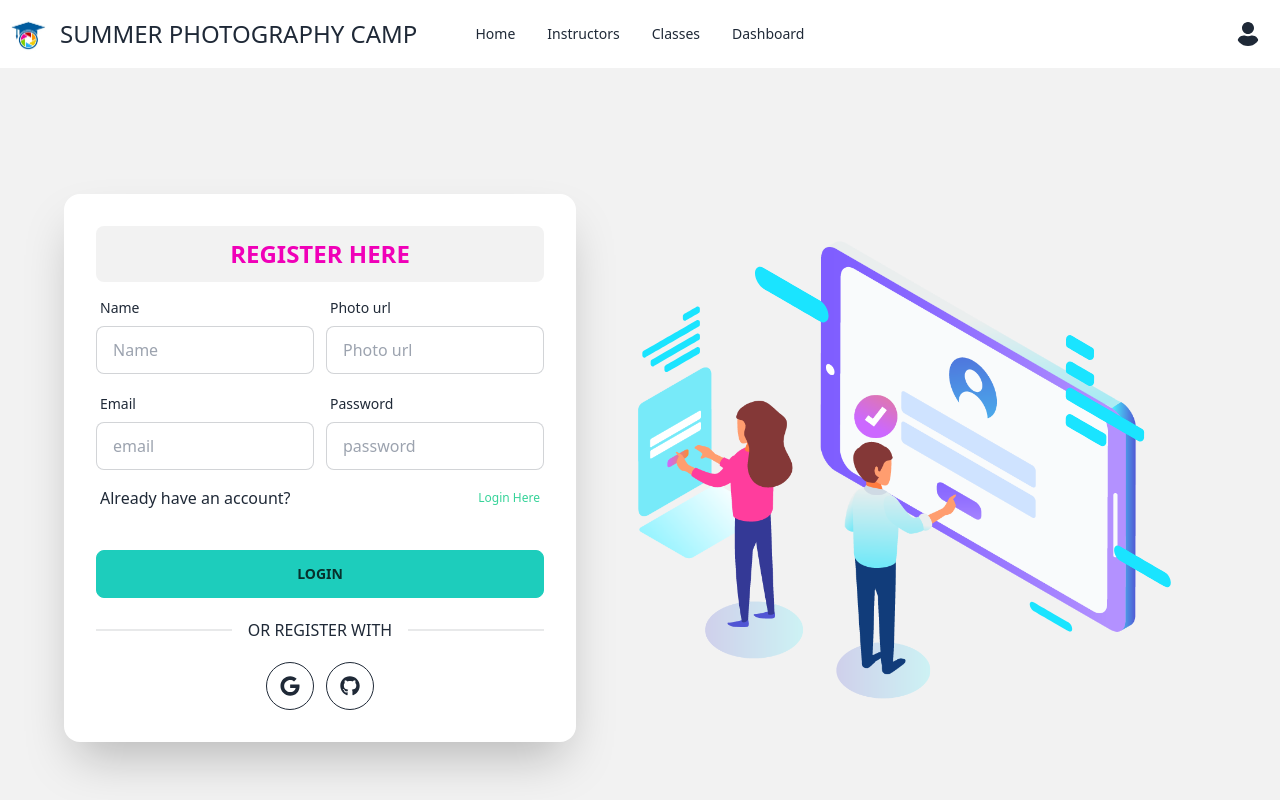
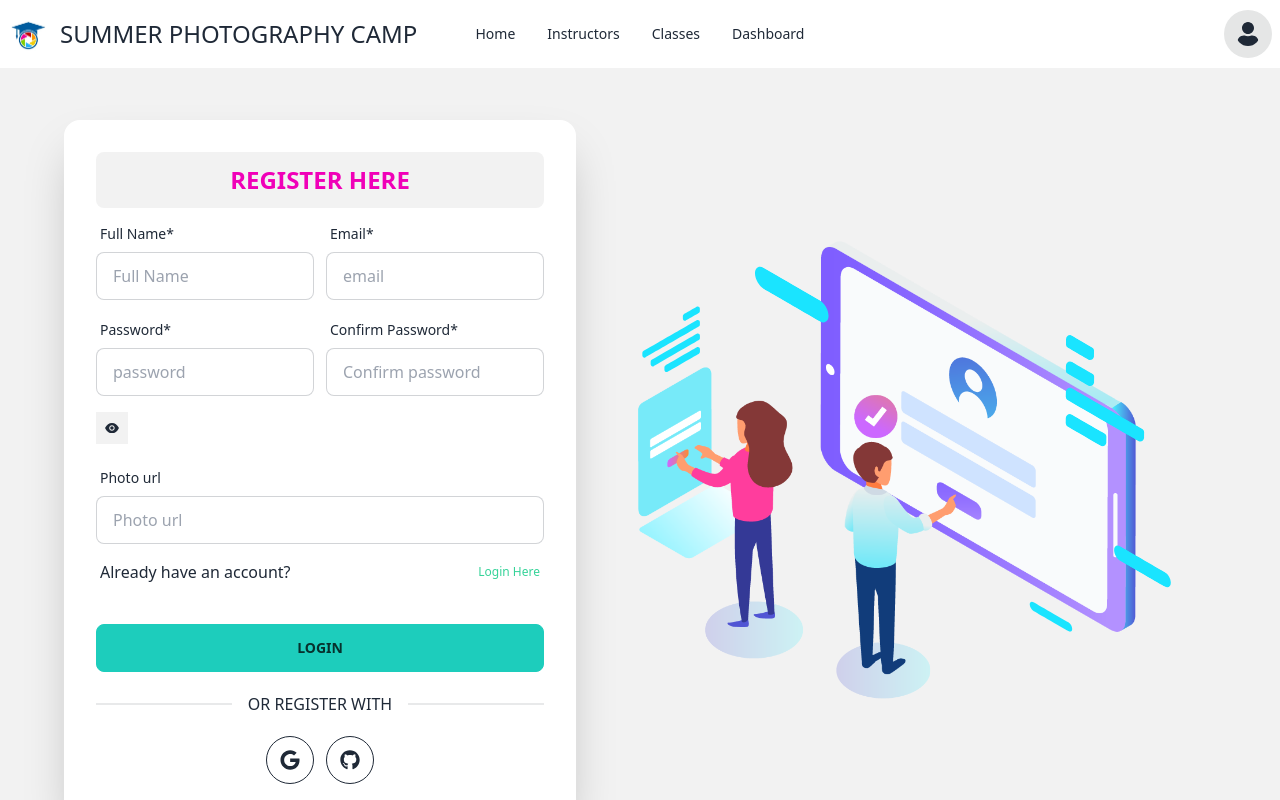
Before and after one commit to md-rasel-mahmud/summer-photography-camp-client, a React (Vite) app: page /register in a window 1280 px wide. Shown: the top 800 px of the page. Built offline with nearby package versions, Linux system fonts and the light colour scheme; no server answers.

Commit message:
Manually Login, Register done

```diff
--- a/src/components/Navbar.jsx
+++ b/src/components/Navbar.jsx
@@ -1,10 +1,12 @@
 import { Link } from "react-router-dom";
 import { FaUser } from "react-icons/fa";
-import logo from '../assets/logo.png'
+import logo from "../assets/logo.png";
+import { useContext } from "react";
+import { AuthContext } from "../providers/AuthProvider";
 
 const Navbar = () => {
   // create a navigation variable and store here all navigation menu for no repetition
-  const user = false;
+  const { user, logout } = useContext(AuthContext);
   const navigation = (
     <>
       <li>
@@ -51,7 +53,9 @@ const Navbar = () => {
         </div>
         <div className="flex flex-col md:flex-row justify-center text-center gap-3 items-center">
           <img className="w-10" src={logo} alt="logo" />
-            <Link className="text-2xl uppercase" to={'/'}>Summer Photography Camp</Link>
+          <Link className="text-2xl uppercase" to={"/"}>
+            Summer Photography Camp
+          </Link>
         </div>
       </div>
       <div className="navbar-center hidden lg:flex">
@@ -59,12 +63,18 @@ const Navbar = () => {
       </div>
       {/* TODO: added toggle to change night mode dark mode */}
       <div className="navbar-end">
+        <div className="bg-base-300 flex gap-2 items-center rounded-full">
+          {user?.displayName && (
+            <p className="uppercase pl-2 font-semibold text-accent">
+              {user?.displayName}
+            </p>
+          )}
           <div className="dropdown dropdown-end">
             <label tabIndex={0} className="btn btn-ghost btn-circle avatar">
               <div className="rounded-full">
-              {user ? (
+                {user?.photoURL ? (
                   <div className="w-10">
-                  <img src="https://daisyui.com/images/stock/photo-1534528741775-53994a69daeb.jpg" />
+                    <img src={user?.photoURL} />
                   </div>
                 ) : (
                   <div className="text-2xl">
@@ -78,15 +88,31 @@ const Navbar = () => {
               className="mt-3 p-2 shadow menu menu-sm dropdown-content bg-base-100 rounded-box w-52 z-50"
             >
               {user && (
+                <>
+                  <li>
+                    <a>{user?.email}</a>
+                  </li>
                   <li>
                     <Link className="justify-between">
                       Profile
                       <span className="badge">New</span>
                     </Link>
                   </li>
+                </>
               )}
-            <li>{user ? <button className="btn-error">Logout</button> : <Link to={'/login'} className="bg-base-300">Login</Link>}</li>
+              <li>
+                {user ? (
+                  <button onClick={() => logout()} className="btn-error">
+                    Logout
+                  </button>
+                ) : (
+                  <Link to={"/login"} className="bg-base-300">
+                    Login
+                  </Link>
+                )}
+              </li>
             </ul>
+          </div>
         </div>
       </div>
     </div>
--- a/src/firebase/firebase.config.js
+++ b/src/firebase/firebase.config.js
@@ -14,5 +14,5 @@ const firebaseConfig = {
 };
 
 // Initialize Firebase
-const app = initializeApp(firebaseConfig);
-export default app;
+const firebaseApp = initializeApp(firebaseConfig);
+export default firebaseApp;
--- a/src/pages/Login.jsx
+++ b/src/pages/Login.jsx
@@ -3,14 +3,35 @@ import Lottie from "lottie-react";
 import loginAnimation from "../assets/login-animation.json";
 import { useForm } from "react-hook-form";
 import { FaGithub, FaGoogle } from "react-icons/fa";
-import { Link } from "react-router-dom";
+import { AiFillEye, AiFillEyeInvisible } from "react-icons/ai";
+import { Link, useNavigate } from "react-router-dom";
+import { useContext, useState } from "react";
+import { AuthContext } from "../providers/AuthProvider";
 const Login = () => {
+  const {loginWithEmailPass} = useContext(AuthContext)
+  const [showHidePass, setShowHidePass] = useState(false);
+
   const {
     register,
     handleSubmit,
     formState: { errors },
   } = useForm();
-  const onSubmit = (data) => console.log(data);
+
+  const navigate = useNavigate()
+  // handle submit form
+  const onSubmit = (data) => {
+    console.log(data)
+
+    const {email, password} = data;
+
+    loginWithEmailPass(email, password)
+    .then((result) => {
+      const user = result.user;
+      navigate('/')
+      console.log(user);
+    })
+
+  };
 
   return (
     <div>
@@ -22,7 +43,9 @@ const Login = () => {
 
           <div className="card flex-shrink-0 w-full max-w-sm shadow-2xl bg-base-100">
             <form onSubmit={handleSubmit(onSubmit)} className="card-body">
-                <h2 className="text-2xl text-secondary text-center font-bold uppercase bg-base-200 py-3 rounded-lg">Login Here</h2>
+              <h2 className="text-2xl text-secondary text-center font-bold uppercase bg-base-200 py-3 rounded-lg">
+                Login Here
+              </h2>
               <div className="form-control">
                 <label className="label">
                   <span className="label-text">Email</span>
@@ -39,18 +62,34 @@ const Login = () => {
                   <span className="label-text">Password</span>
                 </label>
                 <input
-                  type="text"
+                  type={showHidePass ? "text" : "password"}
                   placeholder="password"
                   className="input input-bordered"
                   {...register("password", { required: true })}
                 />
-                <label className="label">
-                    Don't have an account?
-                  <Link to="/register" className="label-text-alt link link-hover text-success">
-                    Register Here
-                  </Link>
-                </label>
+                <div className="flex gap-2 my-2 rounded-lg">
+                  <button
+                    type="button"
+                    onClick={() => setShowHidePass(!showHidePass)}
+                    className="p-2 bg-base-200"
+                  >
+                    {showHidePass ? (
+                      <AiFillEyeInvisible></AiFillEyeInvisible>
+                    ) : (
+                      <AiFillEye></AiFillEye>
+                    )}
+                  </button>
+                </div>
               </div>
+              <label className="label">
+                Don't have an account?
+                <Link
+                  to="/register"
+                  className="label-text-alt link link-hover text-success"
+                >
+                  Register Here
+                </Link>
+              </label>
               {errors.exampleRequired && <span>This field is required</span>}
               <div className="form-control mt-6">
                 <button type="submit" className="btn btn-accent">
--- a/src/pages/Register.jsx
+++ b/src/pages/Register.jsx
@@ -3,14 +3,52 @@ import Lottie from "lottie-react";
 import registerAnimation from "../assets/registation-animation.json";
 import { useForm } from "react-hook-form";
 import { FaGithub, FaGoogle } from "react-icons/fa";
-import { Link } from "react-router-dom";
+import { Link, useNavigate } from "react-router-dom";
+import { useContext, useState } from "react";
+import { AuthContext } from "../providers/AuthProvider";
+import { AiFillEye, AiFillEyeInvisible } from "react-icons/ai";
 const Register = () => {
-  const {
-    register,
-    handleSubmit,
-    formState: { errors },
-  } = useForm();
-  const onSubmit = (data) => console.log(data);
+  const { registerWithEmailPass,updateUserInfo } = useContext(AuthContext);
+  const [errors, setErrors] = useState("");
+  const [showHidePass, setShowHidePass] = useState(false);
+
+  const { register, handleSubmit } = useForm();
+
+  const navigate = useNavigate()
+
+  const onSubmit = (data) => {
+    const { name,photoUrl,email, password, confirmPass } = data;
+
+    setErrors("");
+    if (password.length < 6 && confirmPass.length < 6) {
+      setErrors("Password must be at least 6 character");
+      return;
+    }
+    if (!/[A-Z]/.test(password) && !/[A-Z]/.test(confirmPass)) {
+      setErrors("Password has to at lest one capital letter");
+      return;
+    }
+    if (
+      !/[*@!#%&()^~{}]+/.test(password) &&
+      !/[*@!#%&()^~{}]+/.test(confirmPass)
+    ) {
+      setErrors("Password has to at lest one Spacial Character");
+      return;
+    }
+
+    if (password !== confirmPass) {
+      setErrors("Password does not match");
+      return;
+    }
+    setErrors("");
+    console.log(data);
+    registerWithEmailPass(email, password).then((result) => {
+      const user = result.user;
+      updateUserInfo(name,photoUrl)
+      console.log(user);
+      navigate('/')
+    });
+  };
 
   return (
     <div>
@@ -22,33 +60,24 @@ const Register = () => {
 
           <div className="card flex-shrink-0 w-full max-w-lg shadow-2xl bg-base-100">
             <form onSubmit={handleSubmit(onSubmit)} className="card-body ">
-              <h2 className="text-2xl text-secondary text-center font-bold uppercase bg-base-200 py-3 rounded-lg">Register Here</h2>
+              <h2 className="text-2xl text-secondary text-center font-bold uppercase bg-base-200 py-3 rounded-lg">
+                Register Here
+              </h2>
               <div className="grid grid-cons-1 md:grid-cols-2 gap-3">
                 <div className="form-control">
                   <label className="label">
-                    <span className="label-text">Name</span>
+                    <span className="label-text">Full Name*</span>
                   </label>
                   <input
                     type="text"
-                    placeholder="Name"
+                    placeholder="Full Name"
                     className="input input-bordered"
                     {...register("name", { required: true })}
                   />
                 </div>
                 <div className="form-control">
                   <label className="label">
-                    <span className="label-text">Photo url</span>
-                  </label>
-                  <input
-                    type="text"
-                    placeholder="Photo url"
-                    className="input input-bordered"
-                    {...register("photoUrl", { required: true })}
-                  />
-                </div>
-                <div className="form-control">
-                  <label className="label">
-                    <span className="label-text">Email</span>
+                    <span className="label-text">Email*</span>
                   </label>
                   <input
                     type="text"
@@ -59,16 +88,61 @@ const Register = () => {
                 </div>
                 <div className="form-control">
                   <label className="label">
-                    <span className="label-text">Password</span>
+                    <span className="label-text">Password*</span>
                   </label>
                   <input
-                    type="text"
+                    type={showHidePass ? "text" : "password"}
                     placeholder="password"
                     className="input input-bordered"
-                    {...register("password", { required: true })}
+                    {...register(
+                      "password",
+                      { required: true },
+                      { minLength: 6 }
+                    )}
+                  />
+                </div>
+                <div className="form-control">
+                  <label className="label">
+                    <span className="label-text">Confirm Password*</span>
+                  </label>
+                  <input
+                    type={showHidePass ? "text" : "password"}
+                    placeholder="Confirm password"
+                    className="input input-bordered"
+                    {...register(
+                      "confirmPass",
+                      { required: true },
+                      { minLength: 6 }
+                    )}
                   />
                 </div>
               </div>
+              <div className="flex gap-2 my-2 rounded-lg">
+                <button
+                  onClick={() => setShowHidePass(!showHidePass)}
+                  type="button"
+                  className="p-2 bg-base-200"
+                >
+                  {showHidePass ? (
+                    <AiFillEyeInvisible></AiFillEyeInvisible>
+                  ) : (
+                    <AiFillEye></AiFillEye>
+                  )}
+                </button>
+              </div>
+              <div className="form-control">
+                <label className="label">
+                  <span className="label-text">Photo url</span>
+                </label>
+                <input
+                  type="url"
+                  placeholder="Photo url"
+                  className="input input-bordered"
+                  {...register("photoUrl")}
+                />
+              </div>
+
+              {errors && <span className="text-error">{errors}</span>}
               <label className="label">
                 Already have an account?
                 <Link
@@ -78,7 +152,6 @@ const Register = () => {
                   Login Here
                 </Link>
               </label>
-              {errors.exampleRequired && <span>This field is required</span>}
               <div className="form-control mt-6">
                 <button type="submit" className="btn btn-accent">
                   Login
--- /dev/null
+++ b/src/providers/AuthProvider.jsx
@@ -0,0 +1,71 @@
+import { createContext, useEffect, useState } from "react";
+import {
+  createUserWithEmailAndPassword,
+  getAuth,
+  onAuthStateChanged,
+  signInWithEmailAndPassword,
+  signOut,
+  updateProfile,
+} from "firebase/auth";
+import firebaseApp from "../firebase/firebase.config";
+
+export const AuthContext = createContext(null);
+
+// eslint-disable-next-line react/prop-types
+const AuthProvider = ({ children }) => {
+  const auth = getAuth(firebaseApp);
+  const [user, setUser] = useState(null);
+  const [loading, setLoading] = useState(true);
+
+  //  Register manually enter email password
+  const registerWithEmailPass = (email, password) => {
+    setLoading(true);
+    return createUserWithEmailAndPassword(auth, email, password);
+  };
+
+  //login manually enter email password
+  const loginWithEmailPass = (email, password) => {
+    setLoading(true);
+    return signInWithEmailAndPassword(auth, email, password);
+  };
+
+  // update profile
+  const updateUserInfo = (name, imgLink) => {
+    return updateProfile(auth.currentUser, {
+      displayName: name,
+      photoURL: imgLink,
+    });
+  };
+
+  //Auth observer
+  useEffect(() => {
+    const unsubscribe = () => {
+      onAuthStateChanged(auth, (currentUser) => {
+        setUser(currentUser);
+
+        setLoading(false);
+        console.log(currentUser);
+      });
+    };
+    return unsubscribe();
+  }, []);
+
+  //logout user
+  const logout = () => {
+    return signOut(auth);
+  };
+
+  const authInfo = {
+    user,
+    registerWithEmailPass,
+    loginWithEmailPass,
+    updateUserInfo,
+    logout,
+    loading,
+  };
+  return (
+    <AuthContext.Provider value={authInfo}>{children}</AuthContext.Provider>
+  );
+};
+
+export default AuthProvider;
```
Also changed, not shown: src/main.jsx (+5 -2 lines). Lines whose indentation alone changed are shown as unchanged.
